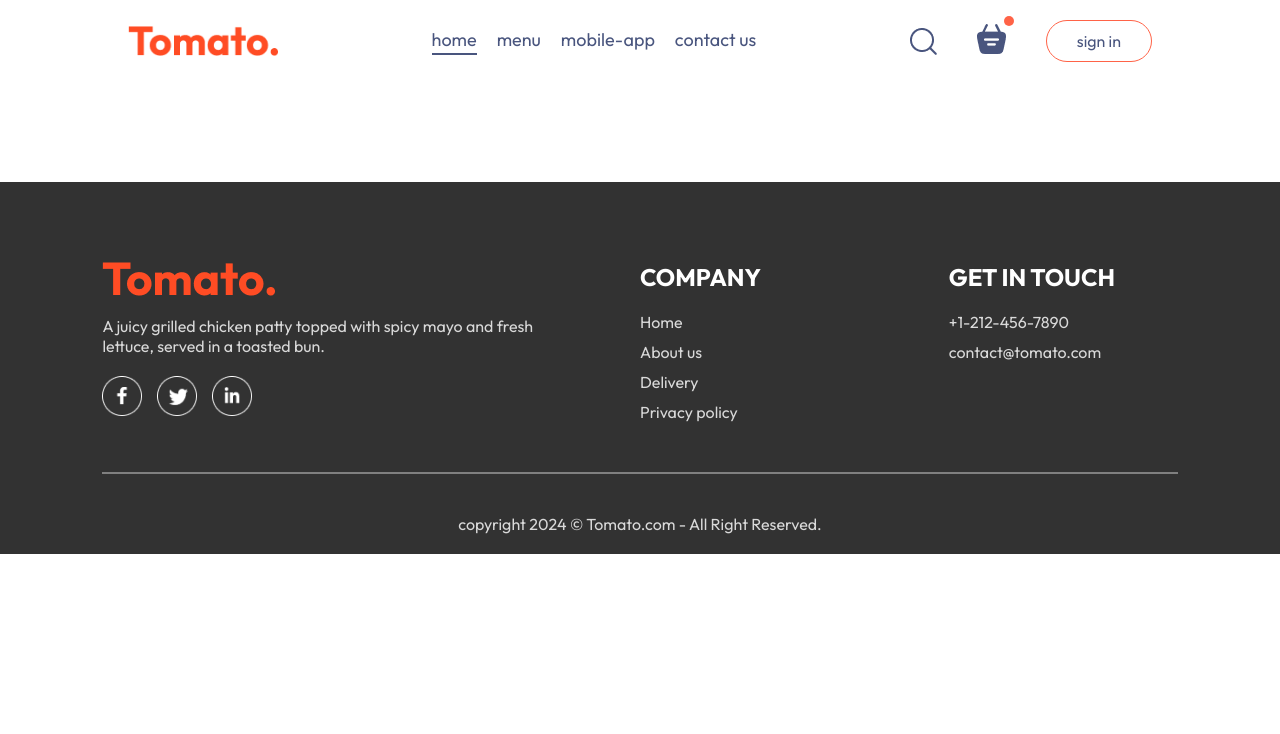
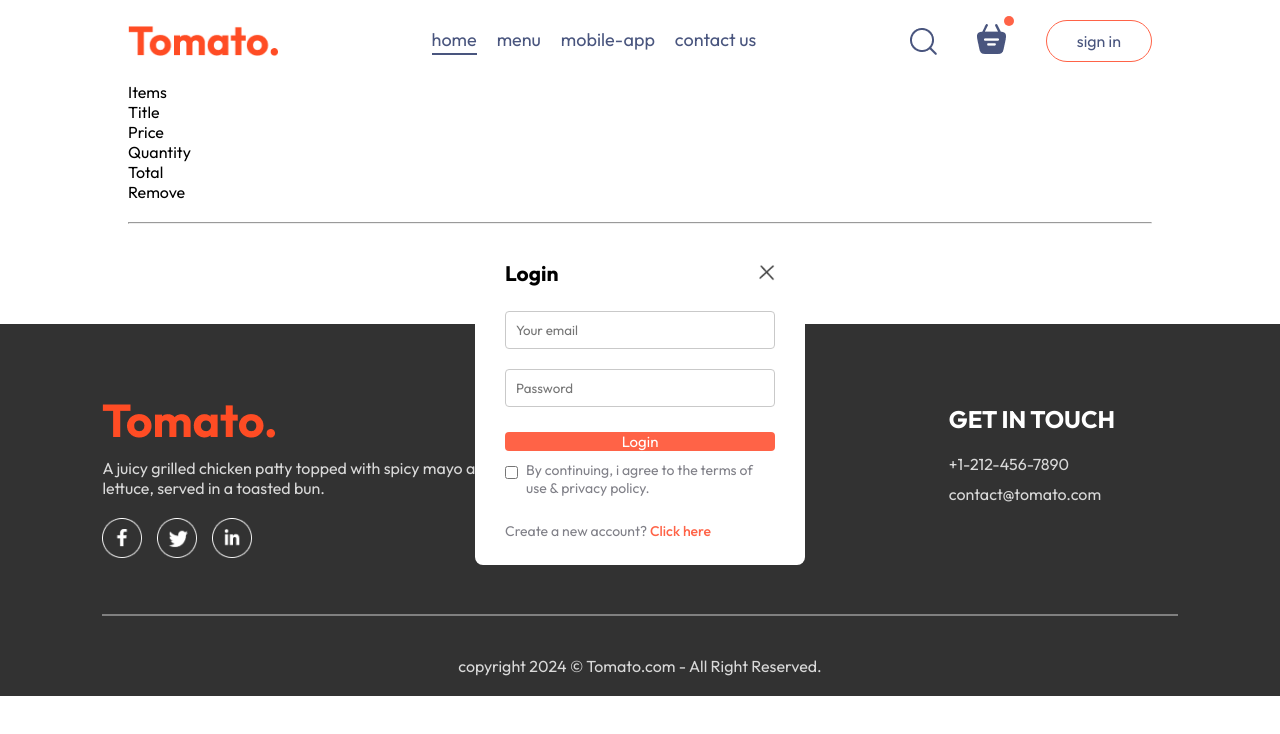
Before and after one commit to Pavarpragnesh/food_frontend, a React (Create React App) app: page /cart in a window 1280 px wide. Both pictures are taken after a click on the button "sign in". Shown: the top 734 px of the page. Built offline with nearby package versions, Linux system fonts and the light colour scheme.

Commit message:
create sing up & login page

```diff
--- a/src/App.js
+++ b/src/App.js
@@ -1,16 +1,20 @@
-import React from 'react'
+import React, { useState } from 'react'
 import Navbar from './components/Navbar/Navbar';
 import { Route, Routes } from 'react-router-dom';
 import Home from './pages/Home/Home';
 import Cart from './pages/Cart/Cart';
 import PlaceOrder from './pages/PlaceOrder/PlaceOrder';
 import Footer from './components/Footer/Footer';
+import LoginPopup from './components/LoginPopup/LoginPopup';
 
 const App = () => {
+
+  const [showLogin,setShowLogin] = useState(false);
   return (
     <>
+    {showLogin?<LoginPopup setShowLogin={setShowLogin}/>:<></>}
         <div className='app'>
-          <Navbar/>
+          <Navbar setShowLogin={setShowLogin}/>
           <Routes>
             <Route path='/' element={<Home/>} />
             <Route path='/cart' element={<Cart/>} />
--- /dev/null
+++ b/src/components/LoginPopup/LoginPopup.css
@@ -0,0 +1,73 @@
+.login-popup{
+  position: absolute;
+  z-index: 1;
+  width: 100%;
+  height: 100%;
+  background-color: #00000000;
+  display: grid;
+}
+
+.login-popup-container{
+  place-self: center;
+  width: max(23vw,330px);
+  color: #808088;
+  background-color: white;
+  display:flex;
+  flex-direction:column;
+  gap: 25px;
+  padding: 25px 30px;
+  border-radius: 8px;
+  font-size: 14px;
+  animation: fadeIn 0.5s;
+}
+.login-popup-title{
+  display: flex;
+  justify-content: space-between;
+  align-items: center;
+  color: black;
+}
+
+.login-popup img{
+  width: 16px;
+  cursor: pointer;
+}
+
+.login-popup-inputs{
+  display: flex;
+  flex-direction: column;
+  gap: 20px;
+}
+
+.login-popup-inputs input{
+  outline: none;
+  border: 1px solid #c9c9c9;
+  padding: 10px;
+  border-radius: 4px;
+}
+
+.login-popup-container button{
+  border: none;
+  padding: 10x;
+  border-radius: 4px;
+  color: white;
+  background-color: tomato;
+  font-size: 15px;
+  cursor: pointer;
+}
+
+.login-popup-condition{
+  display: flex;
+  align-items: start;
+  gap: 8px;
+  margin-top: -15px;
+}
+
+.login-popup-condition input{
+  margin-top: 5px;
+}
+
+.login-popup p span{
+  color: tomato;
+  font-weight: 500;
+  cursor: pointer;
+}
--- /dev/null
+++ b/src/components/LoginPopup/LoginPopup.js
@@ -0,0 +1,33 @@
+import React, { useState } from 'react';
+import './LoginPopup.css';
+import { assets } from '../../assets/frontend_assets/assets';
+const LoginPopup = ({setShowLogin}) => {
+  const [currState,setCurrState] = useState("Login");
+  return (
+    <div className='login-popup'>
+      <form className='login-popup-container'>
+        <div className='login-popup-title'>
+          <h2>{currState}</h2>
+          <img onClick={()=>setShowLogin(false)} src={assets.cross_icon} alt="" />
+        </div>
+        <div className='login-popup-inputs'>
+          {currState==="Login"?<></>:<input type='text' placeholder='Your name' required/>
+          }
+          <input type='email' placeholder='Your email' required/>
+          <input type='password' placeholder='Password' required/>
+        </div>
+        <button>{currState==="Sign Up"?"Create account":"Login"}</button>
+        <div className='login-popup-condition'>
+          <input type="checkbox" required/>
+          <p>By continuing, i agree to the terms of use & privacy policy.</p>
+        </div>
+        {currState==="Login"
+        ?<p>Create a new account? <span onClick={()=>setCurrState("Sign Up")}>Click here</span></p>
+        :<p>Already have an account? <span onClick={()=>setCurrState("Login")}>Login here</span></p>
+      }
+      </form>
+    </div>
+  )
+}
+
+export default LoginPopup;
--- a/src/components/Navbar/Navbar.js
+++ b/src/components/Navbar/Navbar.js
@@ -2,7 +2,7 @@
 import './Navbar.css';
 import { assets } from '../../assets/frontend_assets/assets';
 import {Link} from 'react-router-dom';
-const Navbar = () => {
+const Navbar = ({setShowLogin}) => {
 
 const [menu,setMenu] = useState("home");
 
@@ -21,7 +21,7 @@
               <img src={assets.basket_icon} alt=" "/>
               <div className="dot"></div>
         </div>
-        <button>sign in</button>
+        <button onClick={()=>setShowLogin(true)}>sign in</button>
       </div>
     </div>
   )
--- a/src/pages/Cart/Cart.js
+++ b/src/pages/Cart/Cart.js
@@ -1,9 +1,23 @@
-import React from 'react'
-import './Cart.css'
+import React, { useContext } from 'react';
+import './Cart.css';
+import { StoreContext } from '../../context/StoreContext';
 const Cart = () => {
+
+  const {cartItems,food_list,removeFromCart} = useContext(StoreContext);
   return (
-    <div>
-
+    <div className='cart'>
+      <div className='cart-items'>
+        <div className='cart-items-title'>
+          <p>Items</p>
+          <p>Title</p>
+          <p>Price</p>
+          <p>Quantity</p>
+          <p>Total</p>
+          <p>Remove</p>
+        </div>
+        <br />
+        <hr />
+      </div>
     </div>
   )
 }
```
